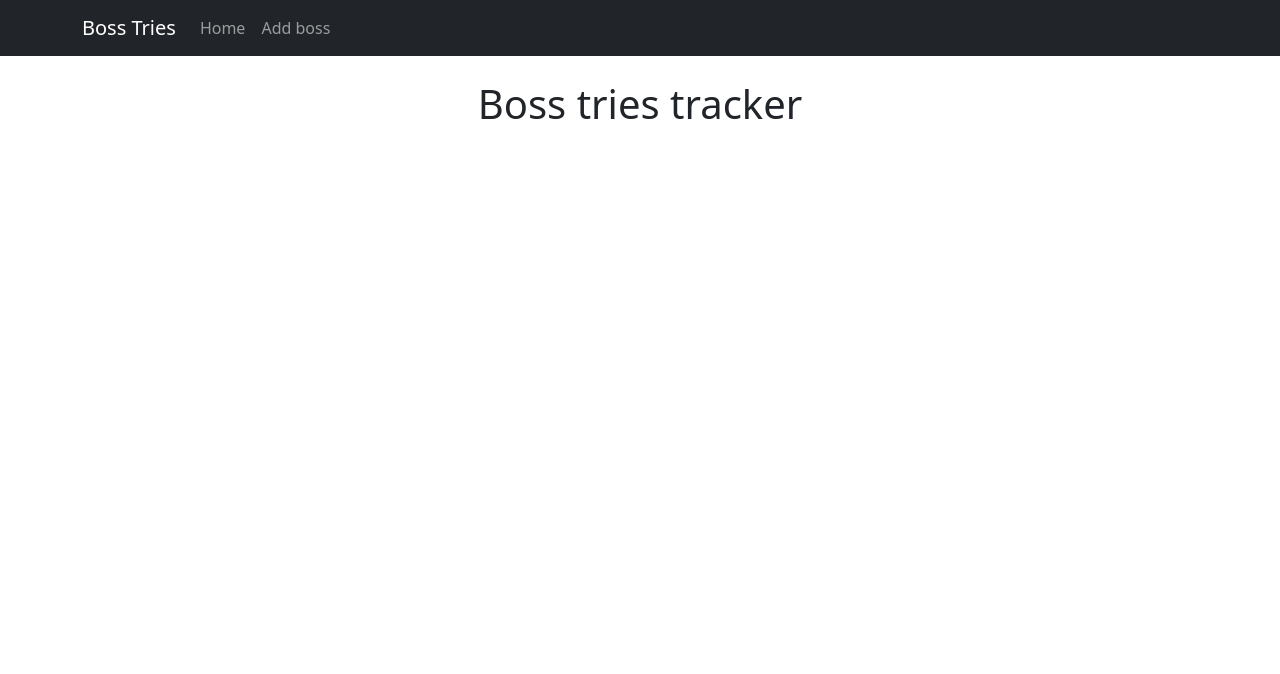
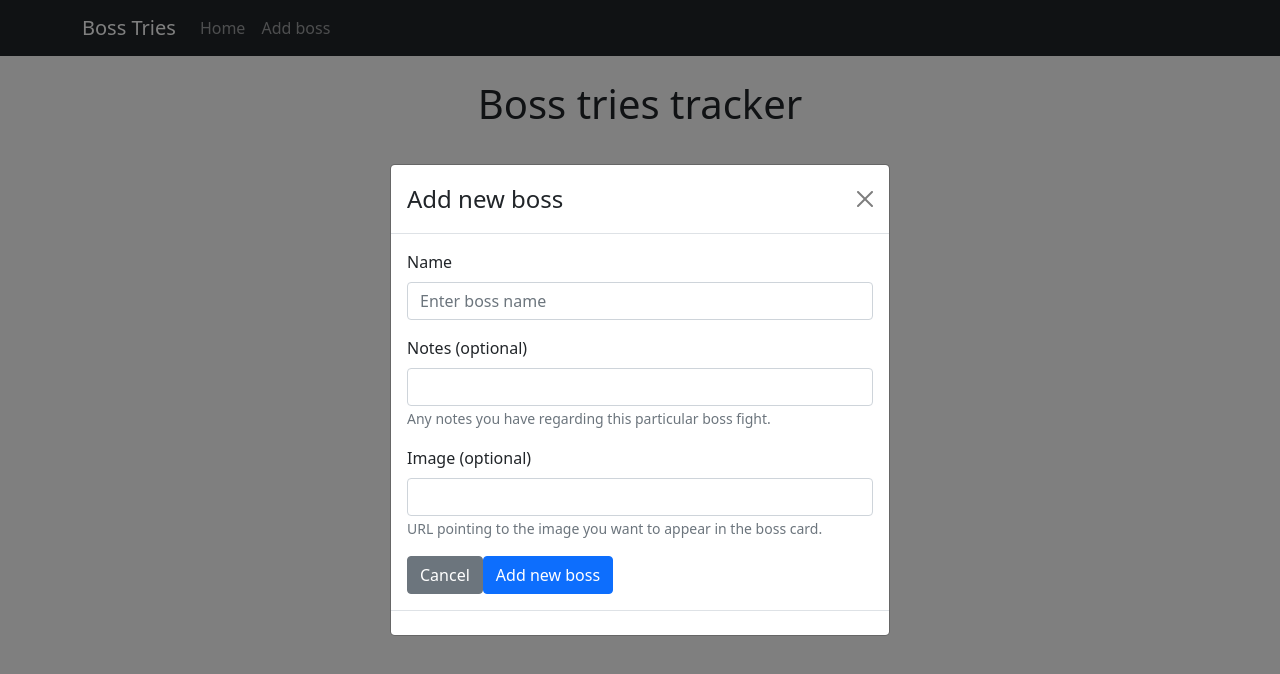
Before and after one commit to DavidMazarro/boss-tries, a React app: page /add in a window 1280 px wide. Shown: the top 674 px of the page. Built offline with nearby package versions, Linux system fonts and the light colour scheme.

Commit message:
Refactoring Context (#1)
Co-authored-by: Sebastian Avalos <sebas1208.avalos@gmail.com>

```diff
--- a/src/Context/BossFormContext.tsx
+++ b/src/Context/BossFormContext.tsx
@@ -4,27 +4,25 @@ type Props = {
   children: ReactNode;
 };
 
-export const ShowBossFormContext = createContext(false);
-export const ToggleBossFormContext = createContext(() => {
-  return;
+export const ShowBossFormContext = createContext({
+  showBossForm: true,
+  // eslint-disable-next-line @typescript-eslint/no-empty-function
+  toggleBossForm: () => {},
 });
 export const RerenderContext = createContext(false);
 
 export const useShowBossFormContext = () => useContext(ShowBossFormContext);
-export const useToggleBossFormContext = () => useContext(ToggleBossFormContext);
 
 export const BossFormProvider: React.FC<Props> = ({ children }) => {
-  const [showBossForm, setShowBossForm] = useState(false);
+  const [showBossForm, setShowBossForm] = useState(true);
 
   const toggleBossForm = () =>
     setShowBossForm((prevShowBossForm) => !prevShowBossForm);
 
   return (
     <>
-      <ShowBossFormContext.Provider value={showBossForm}>
-        <ToggleBossFormContext.Provider value={toggleBossForm}>
-          {children}
-        </ToggleBossFormContext.Provider>
+      <ShowBossFormContext.Provider value={{ showBossForm, toggleBossForm }}>
+        {children}
       </ShowBossFormContext.Provider>
     </>
   );
--- a/src/NavBar.tsx
+++ b/src/NavBar.tsx
@@ -2,16 +2,10 @@ import { useContext } from "react";
 import Container from "react-bootstrap/Container";
 import Nav from "react-bootstrap/Nav";
 import Navbar from "react-bootstrap/Navbar";
-import {
-  ShowBossFormContext,
-  ToggleBossFormContext,
-} from "./Context/BossFormContext";
+import { ShowBossFormContext } from "./Context/BossFormContext";
 
 const NavBar: React.FC = () => {
-  const toggleBossFormContext = useContext(ToggleBossFormContext);
-  const showBossFormContext = useContext(ShowBossFormContext);
-
-  console.log(`NavBar: showBossFormContext = ${showBossFormContext}`);
+  const { toggleBossForm } = useContext(ShowBossFormContext);
 
   return (
     <Navbar sticky="top" bg="dark" variant="dark">
@@ -21,7 +15,7 @@ const NavBar: React.FC = () => {
         <Navbar.Collapse id="basic-navbar-nav">
           <Nav className="me-auto">
             <Nav.Link href="/">Home</Nav.Link>
-            <Nav.Link onClick={toggleBossFormContext} href="/add">
+            <Nav.Link onClick={toggleBossForm} href="/add">
               Add boss
             </Nav.Link>
           </Nav>
--- a/src/pages/NewBossForm.tsx
+++ b/src/pages/NewBossForm.tsx
@@ -9,10 +9,7 @@ import Form from "react-bootstrap/Form";
 
 import { storeNewBoss, BossAction, StorageBoss } from "../Boss/Boss";
 import Home from "./Home";
-import {
-  ShowBossFormContext,
-  ToggleBossFormContext,
-} from "../Context/BossFormContext";
+import { ShowBossFormContext } from "../Context/BossFormContext";
 
 type Props = {
   bossAction: BossAction;
@@ -21,8 +18,8 @@ type Props = {
 const NewBossForm: React.FC<Props> = ({ bossAction }) => {
   const navigate = useNavigate();
 
-  const showBossFormContext = useContext(ShowBossFormContext);
-  const toggleBossFormContext = useContext(ToggleBossFormContext);
+  const { showBossForm, toggleBossForm } = useContext(ShowBossFormContext);
+  console.log(showBossForm, toggleBossForm);
 
   const initialState = (() => {
     switch (bossAction.action) {
@@ -75,23 +72,23 @@ const NewBossForm: React.FC<Props> = ({ bossAction }) => {
   };
 
   const handleClose = () => {
-    toggleBossFormContext();
+    toggleBossForm();
     navigate("..", { replace: true });
   };
 
   const handleAddBoss = (event: React.FormEvent<HTMLFormElement>) => {
     event.preventDefault();
     storeNewBoss(newBoss);
-    toggleBossFormContext();
+    toggleBossForm();
     navigate("..", { replace: true });
   };
 
-  console.log(`NewBossForm: showBossFormContext = ${showBossFormContext}`);
+  console.log(`NewBossForm: showBossFormContext = ${showBossForm}`);
 
   return (
     <>
       <Home />
-      <Modal show={showBossFormContext} onHide={handleClose} centered>
+      <Modal show={showBossForm} onHide={handleClose} centered>
         <Modal.Header closeButton>
           <Modal.Title>Add new boss</Modal.Title>
         </Modal.Header>
```
Also changed, not shown: 1 other file (tests, documents, lock files or other folders).
